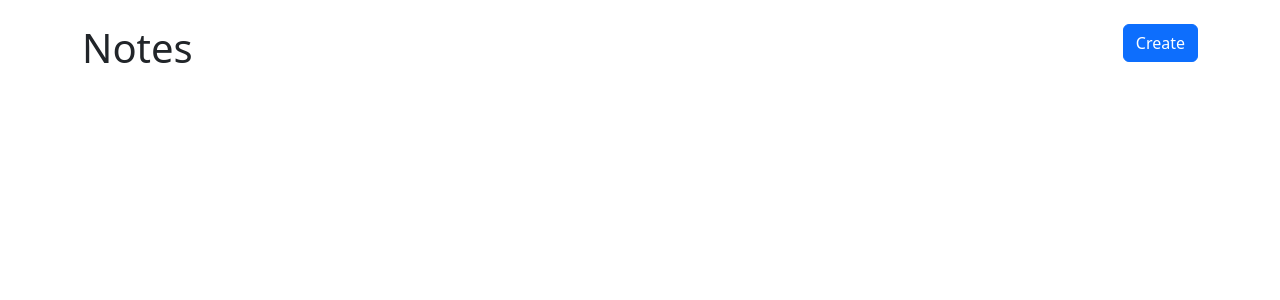
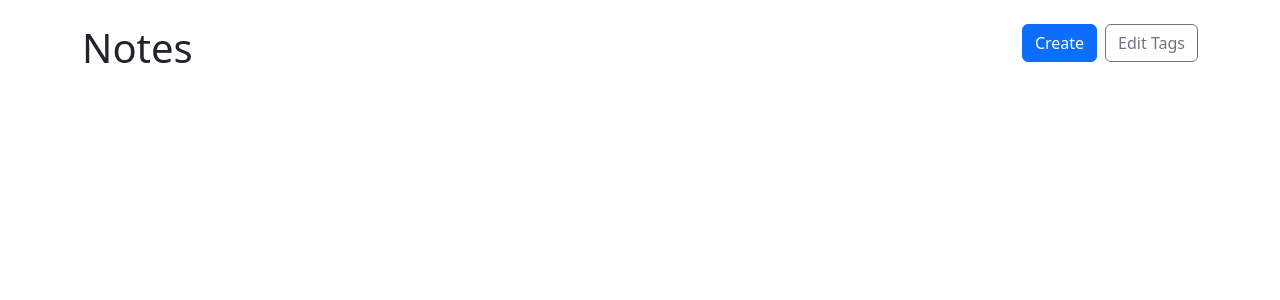
Before and after one commit to EuphieSS/notebook-with-typescript, a React (Create React App) app: page / in a window 1280 px wide. Shown: the top 300 px of the page. Built offline with nearby package versions, Linux system fonts and the light colour scheme.

Commit message:
Add edit-tags button placeholder

```diff
--- a/src/NoteList.tsx
+++ b/src/NoteList.tsx
@@ -11,6 +11,7 @@ export function NoteList() {
             <Link to="/new">
               <Button variant="primary">Create</Button>
             </Link>
+            <Button variant="outline-secondary">Edit Tags</Button>
           </Stack>
         </Col>
       </Row>
```
